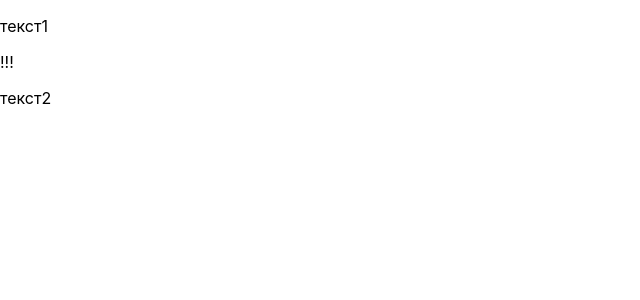
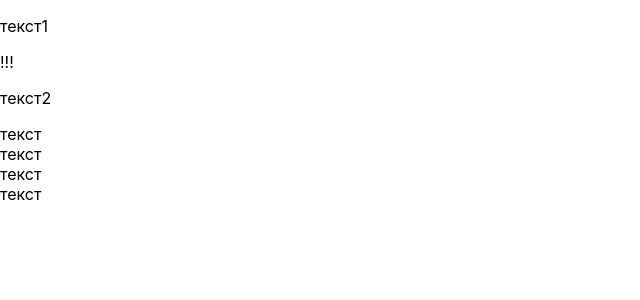
Before and after one commit to kate0n/JS-learing-tasks, a React (Create React App) app: page / in a window 1280 px wide. Shown: the top 300 px of the page, without its empty margins (0-640 px from the left). Built offline with nearby package versions, Linux system fonts and the light colour scheme.

Commit message:
на атрибуты

```diff
--- a/src/App.js
+++ b/src/App.js
@@ -1,11 +1,14 @@
-import React, { Component } from 'react';
-// import './App.css';
+import React, { Component, Fragment } from 'react';
 import Rendering from './tasks/Rendering';
+import Attributes from './tasks/Attributes';
 
 class App extends Component {
   render() {
     return (
+        <Fragment>
         <Rendering />
+        <Attributes />
+        </Fragment>
     );
   }
 }
--- /dev/null
+++ b/src/tasks/Attributes.js
@@ -0,0 +1,34 @@
+import React, {Component, Fragment} from 'react';
+
+const attr = "block";
+const str = "block";
+const forInput = "input-id";
+const dataFoo = 42;
+
+class Attributes extends Component {
+    render() {
+        return (
+            <Fragment>
+
+                <div id={attr}>
+                    текст
+                </div>
+
+                <div className={str}>
+                    текст
+                </div>
+
+                <label for={forInput}>
+                    текст
+                </label>
+
+                <div data-foo={dataFoo}>
+                    текст
+                </div>
+
+            </Fragment>
+        );
+    }
+}
+
+export default Attributes;
--- a/src/tasks/Rendering.js
+++ b/src/tasks/Rendering.js
@@ -1,8 +1,8 @@
 import React, {Component} from 'react';
-// import './App.css';
 
 const text1 = <p>текст1</p>;
 const text2 = <p>текст2</p>;
+
 class Rendering extends Component {
     render() {
         return (
```
